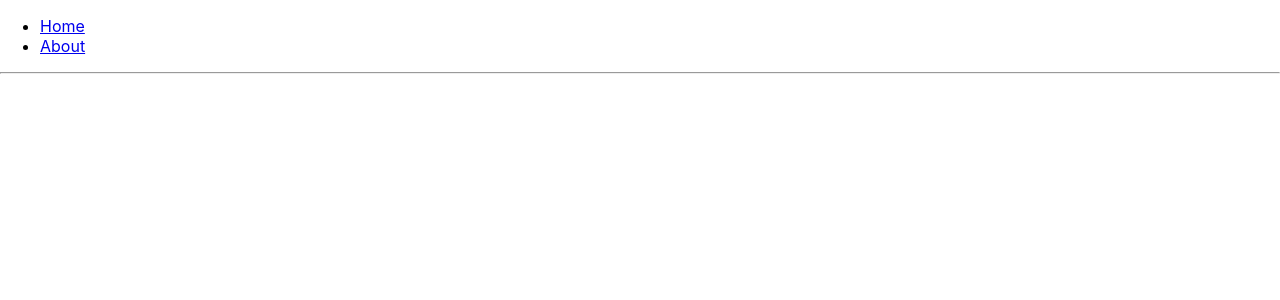
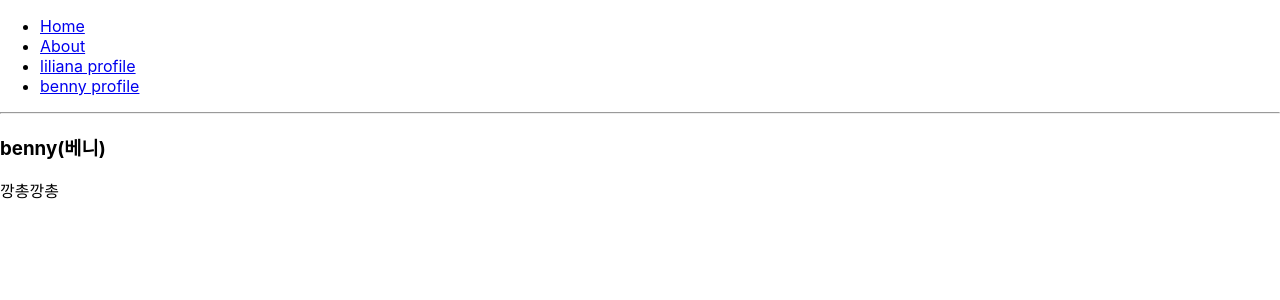
Before and after one commit to lilianaaaaa/deal-with-react, a React (Create React App) app: page /profile/benny in a window 1280 px wide. Shown: the top 300 px of the page. Built offline with nearby package versions, Linux system fonts and the light colour scheme.

Commit message:
URL parameter, query

```diff
--- a/package.json
+++ b/package.json
@@ -6,6 +6,7 @@
     "@testing-library/jest-dom": "^5.14.1",
     "@testing-library/react": "^12.0.0",
     "@testing-library/user-event": "^13.2.1",
+    "qs": "^6.10.3",
     "react": "^17.0.2",
     "react-dom": "^17.0.2",
     "react-router-dom": "5.3.0",
--- a/src/About.js
+++ b/src/About.js
@@ -1,8 +1,15 @@
-const About = () => {
+import qs from 'qs';
+
+const About = ({location}) => {
+    const query = qs.parse(location.search, {
+        ignoreQueryPrefix: true //문자열 맨 앞의 ?를 생략
+    });
+    const showDetail = query.detail === 'true'; //쿼리의 파싱 결과 값은 문자열. 숫자를 받아와야 하면 parseInt 함수를 통해 숫자로 변환해 주고, 논리 자료형 값을 사용하는 경우에는 정확히 “true” 문자열과 일치하는지 비교
     return (
         <div>
             <h1>소개</h1>
             <p>react router basic study project</p>
+            {showDetail && <p>detail value set true!</p>}
         </div>
     );
 };
--- a/src/App.js
+++ b/src/App.js
@@ -1,6 +1,7 @@
 import {Route, Link} from 'react-router-dom';
 import About from './About';
 import Home from './Home';
+import Profile from './Profile';
 
 const App = () => {
   return (
@@ -12,11 +13,18 @@ const App = () => {
         <li>
           <Link to="/about">About</Link>
         </li>
+        <li>
+          <Link to="/profile/liliana">liliana profile</Link>
+        </li>
+        <li>
+          <Link to="/profile/benny">benny profile</Link>
+        </li>
       </ul>
       <hr/>
       {/* 현재 경로에 따라 다른 컴포넌트 보여주기 */}
       <Route path="/" component={Home} exact={true}/>
-      <Route path="/about" component={About}/>
+      <Route path={['/about', '/info']} component={About}/>
+      <Route path="/profile/:username" component={Profile}/>
     </div>
   );
 };
--- /dev/null
+++ b/src/Profile.js
@@ -0,0 +1,26 @@
+const data = {
+    liliana:{
+        name: 'Liliana',
+        description:'리액트 배우고 있는 백엔드 개발자'
+    },
+    benny:{
+        name: '베니',
+        description: '깡총깡총'
+    }
+};
+
+const Profile = ({match}) => {
+    const {username} = match.params;//match 객체 안에는 현재 컴포넌트가 어떤 경로 규칙에 의해 보이는지에 대한 정보가 들어있다.
+    const profile = data[username];
+    if(!profile){
+        return <div>Not found</div>;
+    }
+    return (
+        <div>
+            <h3>{username}({profile.name})</h3>
+            <p>{profile.description}</p>
+        </div>
+    );
+};
+
+export default Profile;
```
Also changed, not shown: 1 other file (tests, documents, lock files or other folders).
